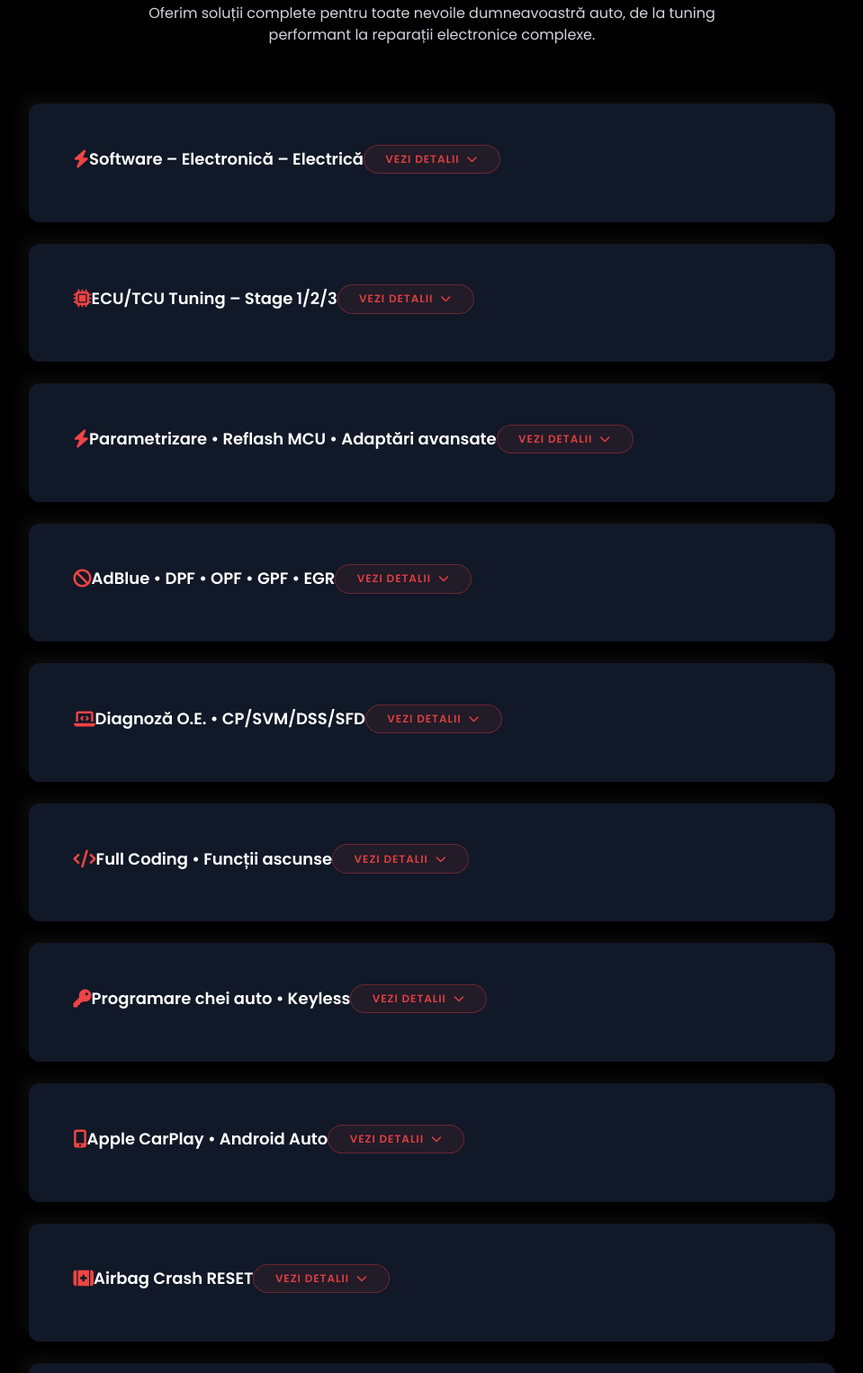
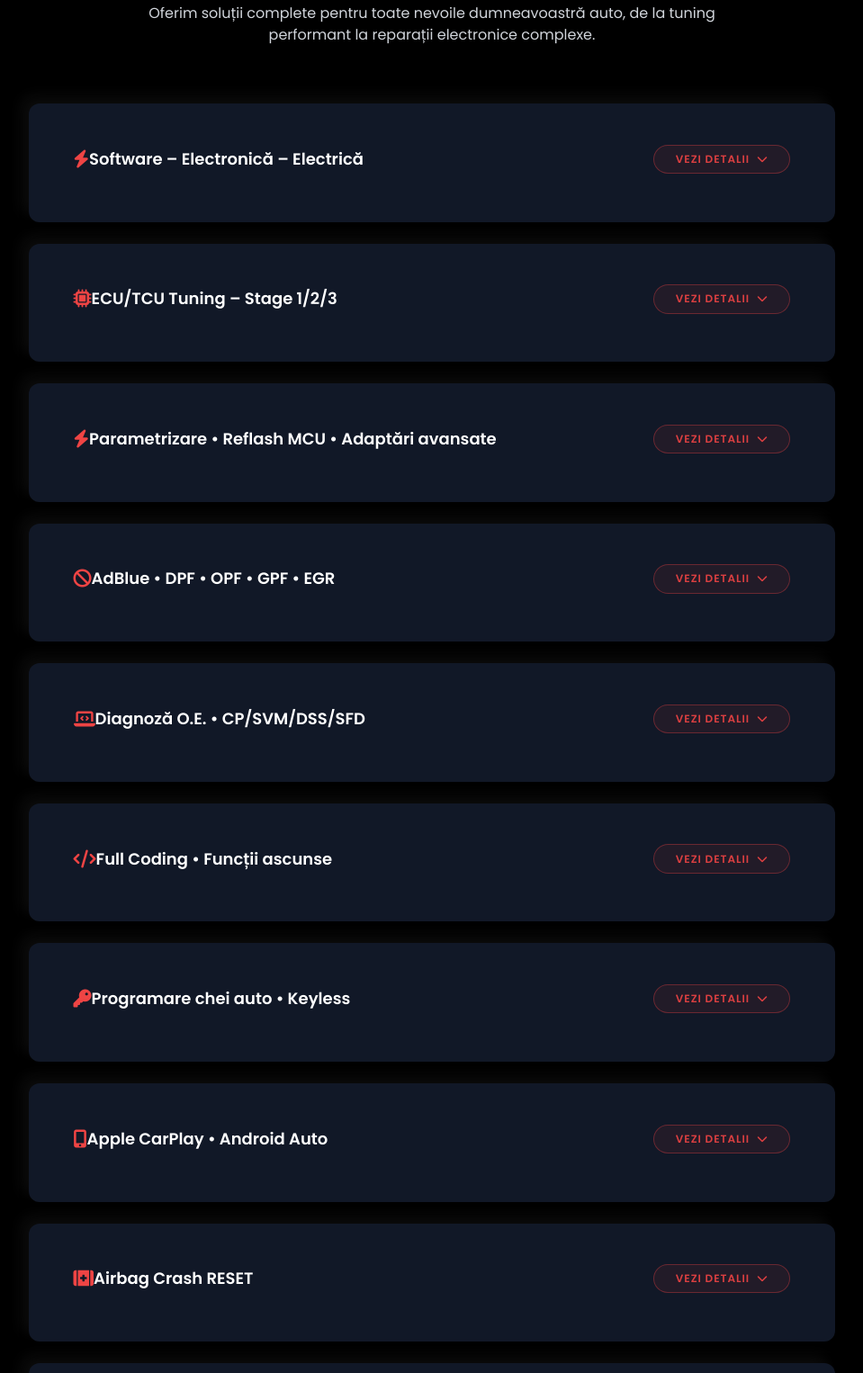
Before and after one commit to cosmut234/PGE, a website: page index.html in a window 1280 px wide. Shown: the part 1753-3279 px from the top of the page at 90% size, without its empty margins (160-1119 px from the left). Drawn offline with Linux system fonts and the light colour scheme.

```diff
--- a/index.html
+++ b/index.html
@@ -170,6 +170,12 @@
           flex-shrink: 0;
         }
 
+        @media (min-width: 769px) {
+          .accordion-pill {
+            margin-left: 2rem;
+          }
+        }
+
         @media (max-width: 768px) {
           .accordion-pill {
             width: 100%;
@@ -506,14 +512,14 @@
 <!-- Service 1 -->
     <div class="service-card bg-gray-900 rounded-xl p-6 neumorphism">
       <button class="accordion-btn w-full text-left focus:outline-none" aria-expanded="false" aria-controls="service1-content">
-        <div class="flex flex-col md:flex-row md:items-center md:justify-between gap-3">
-          <div class="flex items-center gap-4">
+        <div class="flex flex-col md:flex-row md:items-center gap-3">
+          <div class="flex items-center gap-4 flex-1">
             <div class="flex h-14 w-14 -ml-2 items-center justify-center rounded-full bg-red-500/10 text-red-500 flex-shrink-0">
               <i class="fas fa-bolt text-xl"></i>
             </div>
             <span class="text-lg sm:text-xl font-semibold text-gray-100">Software – Electronică – Electrică</span>
           </div>
-          <div class="accordion-pill md:ml-auto">
+          <div class="accordion-pill">
             <span>Vezi detalii</span>
             <i class="fas fa-chevron-down text-xs accordion-icon transition-transform duration-300"></i>
           </div>
@@ -529,14 +535,14 @@
     <!-- Service 3 -->
     <div class="service-card bg-gray-900 rounded-xl p-6 neumorphism">
       <button class="accordion-btn w-full text-left focus:outline-none" aria-expanded="false" aria-controls="service2-content">
-        <div class="flex flex-col md:flex-row md:items-center md:justify-between gap-3">
-          <div class="flex items-center gap-4">
+        <div class="flex flex-col md:flex-row md:items-center gap-3">
+          <div class="flex items-center gap-4 flex-1">
             <div class="flex h-14 w-14 -ml-2 items-center justify-center rounded-full bg-red-500/10 text-red-500 flex-shrink-0">
               <i class="fas fa-microchip text-xl"></i>
             </div>
             <span class="text-lg sm:text-xl font-semibold text-gray-100">ECU/TCU Tuning – Stage 1/2/3</span>
           </div>
-          <div class="accordion-pill md:ml-auto">
+          <div class="accordion-pill">
             <span>Vezi detalii</span>
             <i class="fas fa-chevron-down text-xs accordion-icon transition-transform duration-300"></i>
           </div>
@@ -559,14 +565,14 @@
      <!-- Service 2 -->
     <div class="service-card bg-gray-900 rounded-xl p-6 neumorphism">
       <button class="accordion-btn w-full text-left focus:outline-none" aria-expanded="false" aria-controls="service3-content">
-        <div class="flex flex-col md:flex-row md:items-center md:justify-between gap-3">
-          <div class="flex items-center gap-4">
+        <div class="flex flex-col md:flex-row md:items-center gap-3">
+          <div class="flex items-center gap-4 flex-1">
             <div class="flex h-14 w-14 -ml-2 items-center justify-center rounded-full bg-red-500/10 text-red-500 flex-shrink-0">
               <i class="fas fa-bolt text-xl"></i>
             </div>
             <span class="text-lg sm:text-xl font-semibold text-gray-100">Parametrizare • Reflash MCU • Adaptări avansate</span>
           </div>
-          <div class="accordion-pill md:ml-auto">
+          <div class="accordion-pill">
             <span>Vezi detalii</span>
             <i class="fas fa-chevron-down text-xs accordion-icon transition-transform duration-300"></i>
           </div>
@@ -582,14 +588,14 @@
     <!-- Service 4 -->
     <div class="service-card bg-gray-900 rounded-xl p-6 neumorphism">
       <button class="accordion-btn w-full text-left focus:outline-none" aria-expanded="false" aria-controls="service4-content">
-        <div class="flex flex-col md:flex-row md:items-center md:justify-between gap-3">
-          <div class="flex items-center gap-4">
+        <div class="flex flex-col md:flex-row md:items-center gap-3">
+          <div class="flex items-center gap-4 flex-1">
             <div class="flex h-14 w-14 -ml-2 items-center justify-center rounded-full bg-red-500/10 text-red-500 flex-shrink-0">
               <i class="fas fa-ban text-xl"></i>
             </div>
             <span class="text-lg sm:text-xl font-semibold text-gray-100">AdBlue • DPF • OPF • GPF • EGR</span>
           </div>
-          <div class="accordion-pill md:ml-auto">
+          <div class="accordion-pill">
             <span>Vezi detalii</span>
             <i class="fas fa-chevron-down text-xs accordion-icon transition-transform duration-300"></i>
           </div>
@@ -619,8 +625,8 @@
     <!-- Service 5 -->
     <div class="service-card bg-gray-900 rounded-xl p-6 neumorphism">
       <button class="accordion-btn w-full text-left focus:outline-none" aria-expanded="false" aria-controls="service5-content">
-        <div class="flex flex-col md:flex-row md:items-center md:justify-between gap-3">
-          <div class="flex items-center gap-4">
+        <div class="flex flex-col md:flex-row md:items-center gap-3">
+          <div class="flex items-center gap-4 flex-1">
             <div class="flex h-14 w-14 -ml-2 items-center justify-center rounded-full bg-red-500/10 text-red-500 flex-shrink-0">
               <svg xmlns="http://www.w3.org/2000/svg" viewBox="0 0 640 512" class="w-6 h-6" fill="currentColor" aria-hidden="true">
                 <path d="M64 96c0-35.3 28.7-64 64-64l384 0c35.3 0 64 28.7 64 64l0 240-64 0 0-240-384 0 0 240-64 0 0-240zM0 403.2C0 392.6 8.6 384 19.2 384l601.6 0c10.6 0 19.2 8.6 19.2 19.2 0 42.4-34.4 76.8-76.8 76.8L76.8 480C34.4 480 0 445.6 0 403.2zM281 209l-31 31 31 31c9.4 9.4 9.4 24.6 0 33.9s-24.6 9.4-33.9 0l-48-48c-9.4-9.4-9.4-24.6 0-33.9l48-48c9.4-9.4 24.6-9.4 33.9 0s9.4 24.6 0 33.9zM393 175l48 48c9.4 9.4 9.4 24.6 0 33.9l-48 48c-9.4 9.4-24.6 9.4-33.9 0s-9.4-24.6 0-33.9l31-31-31-31c-9.4-9.4-9.4-24.6 0-33.9s24.6-9.4 33.9 0z" />
@@ -628,7 +634,7 @@
             </div>
             <span class="text-lg sm:text-xl font-semibold text-gray-100">Diagnoză O.E. • CP/SVM/DSS/SFD</span>
           </div>
-          <div class="accordion-pill md:ml-auto">
+          <div class="accordion-pill">
             <span>Vezi detalii</span>
             <i class="fas fa-chevron-down text-xs accordion-icon transition-transform duration-300"></i>
           </div>
@@ -650,14 +656,14 @@
     <!-- Service 6 -->
     <div class="service-card bg-gray-900 rounded-xl p-6 neumorphism">
       <button class="accordion-btn w-full text-left focus:outline-none" aria-expanded="false" aria-controls="service6-content">
-        <div class="flex flex-col md:flex-row md:items-center md:justify-between gap-3">
-          <div class="flex items-center gap-4">
+        <div class="flex flex-col md:flex-row md:items-center gap-3">
+          <div class="flex items-center gap-4 flex-1">
             <div class="flex h-14 w-14 -ml-2 items-center justify-center rounded-full bg-red-500/10 text-red-500 flex-shrink-0">
               <i class="fas fa-code text-xl"></i>
             </div>
             <span class="text-lg sm:text-xl font-semibold text-gray-100">Full Coding • Funcții ascunse</span>
           </div>
-          <div class="accordion-pill md:ml-auto">
+          <div class="accordion-pill">
             <span>Vezi detalii</span>
             <i class="fas fa-chevron-down text-xs accordion-icon transition-transform duration-300"></i>
           </div>
@@ -682,14 +688,14 @@
     <!-- Service 7 -->
     <div class="service-card bg-gray-900 rounded-xl p-6 neumorphism">
       <button class="accordion-btn w-full text-left focus:outline-none" aria-expanded="false" aria-controls="service7-content">
-        <div class="flex flex-col md:flex-row md:items-center md:justify-between gap-3">
-          <div class="flex items-center gap-4">
+        <div class="flex flex-col md:flex-row md:items-center gap-3">
+          <div class="flex items-center gap-4 flex-1">
             <div class="flex h-14 w-14 -ml-2 items-center justify-center rounded-full bg-red-500/10 text-red-500 flex-shrink-0">
               <i class="fas fa-key text-xl"></i>
             </div>
             <span class="text-lg sm:text-xl font-semibold text-gray-100">Programare chei auto • Keyless</span>
           </div>
-          <div class="accordion-pill md:ml-auto">
+          <div class="accordion-pill">
             <span>Vezi detalii</span>
             <i class="fas fa-chevron-down text-xs accordion-icon transition-transform duration-300"></i>
           </div>
@@ -712,14 +718,14 @@
     <!-- Service 8 -->
     <div class="service-card bg-gray-900 rounded-xl p-6 neumorphism">
       <button class="accordion-btn w-full text-left focus:outline-none" aria-expanded="false" aria-controls="service8-content">
-        <div class="flex flex-col md:flex-row md:items-center md:justify-between gap-3">
-          <div class="flex items-center gap-4">
+        <div class="flex flex-col md:flex-row md:items-center gap-3">
+          <div class="flex items-center gap-4 flex-1">
             <div class="flex h-14 w-14 -ml-2 items-center justify-center rounded-full bg-red-500/10 text-red-500 flex-shrink-0">
               <i class="fas fa-mobile-alt text-xl"></i>
             </div>
             <span class="text-lg sm:text-xl font-semibold text-gray-100">Apple CarPlay • Android Auto</span>
           </div>
-          <div class="accordion-pill md:ml-auto">
+          <div class="accordion-pill">
             <span>Vezi detalii</span>
             <i class="fas fa-chevron-down text-xs accordion-icon transition-transform duration-300"></i>
           </div>
@@ -742,14 +748,14 @@
     <!-- Service 9 -->
     <div class="service-card bg-gray-900 rounded-xl p-6 neumorphism">
       <button class="accordion-btn w-full text-left focus:outline-none" aria-expanded="false" aria-controls="service9-content">
-        <div class="flex flex-col md:flex-row md:items-center md:justify-between gap-3">
-          <div class="flex items-center gap-4">
+        <div class="flex flex-col md:flex-row md:items-center gap-3">
+          <div class="flex items-center gap-4 flex-1">
             <div class="flex h-14 w-14 -ml-2 items-center justify-center rounded-full bg-red-500/10 text-red-500 flex-shrink-0">
               <i class="fas fa-first-aid text-xl"></i>
             </div>
             <span class="text-lg sm:text-xl font-semibold text-gray-100">Airbag Crash RESET</span>
           </div>
-          <div class="accordion-pill md:ml-auto">
+          <div class="accordion-pill">
             <span>Vezi detalii</span>
             <i class="fas fa-chevron-down text-xs accordion-icon transition-transform duration-300"></i>
           </div>
@@ -774,14 +780,14 @@
     <!-- Service 10 -->
     <div class="service-card bg-gray-900 rounded-xl p-6 neumorphism">
       <button class="accordion-btn w-full text-left focus:outline-none" aria-expanded="false" aria-controls="service10-content">
-        <div class="flex flex-col md:flex-row md:items-center md:justify-between gap-3">
-          <div class="flex items-center gap-4">
+        <div class="flex flex-col md:flex-row md:items-center gap-3">
+          <div class="flex items-center gap-4 flex-1">
             <div class="flex h-14 w-14 -ml-2 items-center justify-center rounded-full bg-red-500/10 text-red-500 flex-shrink-0">
               <i class="fas fa-cogs text-xl"></i>
             </div>
             <span class="text-lg sm:text-xl font-semibold text-gray-100">FRM • CAS/ELV • IMMO OFF</span>
           </div>
-          <div class="accordion-pill md:ml-auto">
+          <div class="accordion-pill">
             <span>Vezi detalii</span>
             <i class="fas fa-chevron-down text-xs accordion-icon transition-transform duration-300"></i>
           </div>
@@ -806,14 +812,14 @@
     <!-- Service 12 -->
     <div class="service-card bg-gray-900 rounded-xl p-6 neumorphism">
       <button class="accordion-btn w-full text-left focus:outline-none" aria-expanded="false" aria-controls="service11-content">
-        <div class="flex flex-col md:flex-row md:items-center md:justify-between gap-3">
-          <div class="flex items-center gap-4">
+        <div class="flex flex-col md:flex-row md:items-center gap-3">
+          <div class="flex items-center gap-4 flex-1">
             <div class="flex h-14 w-14 -ml-2 items-center justify-center rounded-full bg-red-500/10 text-red-500 flex-shrink-0">
               <i class="fas fa-map-marked-alt text-xl"></i>
             </div>
             <span class="text-lg sm:text-xl font-semibold text-gray-100">UPDATE MAPS VAG • BMW • VOLVO</span>
           </div>
-          <div class="accordion-pill md:ml-auto">
+          <div class="accordion-pill">
             <span>Vezi detalii</span>
             <i class="fas fa-chevron-down text-xs accordion-icon transition-transform duration-300"></i>
           </div>
@@ -840,14 +846,14 @@
 
      <div class="service-card bg-gray-900 rounded-xl p-6 neumorphism">
       <button class="accordion-btn w-full text-left focus:outline-none" aria-expanded="false" aria-controls="service12-content">
-        <div class="flex flex-col md:flex-row md:items-center md:justify-between gap-3">
-          <div class="flex items-center gap-4">
+        <div class="flex flex-col md:flex-row md:items-center gap-3">
+          <div class="flex items-center gap-4 flex-1">
             <div class="flex h-14 w-14 -ml-2 items-center justify-center rounded-full bg-red-500/10 text-red-500 flex-shrink-0">
               <i class="fas fa-car text-xl"></i>
             </div>
             <span class="text-lg sm:text-xl font-semibold text-gray-100">CAR TRUCK HEAVY DUTY</span>
           </div>
-          <div class="accordion-pill md:ml-auto">
+          <div class="accordion-pill">
             <span>Vezi detalii</span>
             <i class="fas fa-chevron-down text-xs accordion-icon transition-transform duration-300"></i>
           </div>
```
